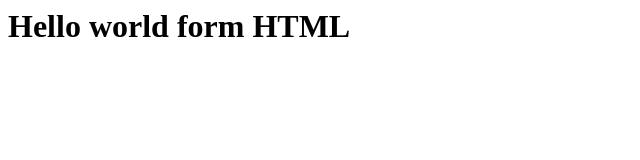
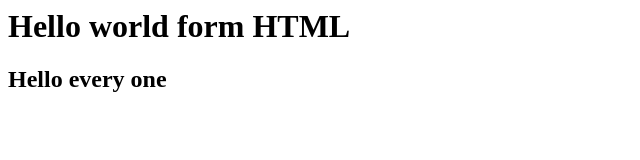
Before and after one commit to PHCIT2023/OFFICAL, a plain HTML site: page index.html in a window 1280 px wide. Shown: the whole page, without its empty margins (0-640 px from the left). Drawn offline with Linux system fonts and the light colour scheme.

Commit message:
chapter 2 video 4

```diff
--- a/index.html
+++ b/index.html
@@ -10,5 +10,7 @@
 </script>
 <body>
     <h1> Hello world form HTML</h1>
+    <h2> Hello every one</h2>
+
 
 </body>
--- a/video2/video2.js
+++ b/video2/video2.js
@@ -1,3 +1,4 @@
 alert('Hello world from javascript')
 console.log('Hello world form javascript')
 console.log('Hello, too hard')
+console.log('...........')
```
